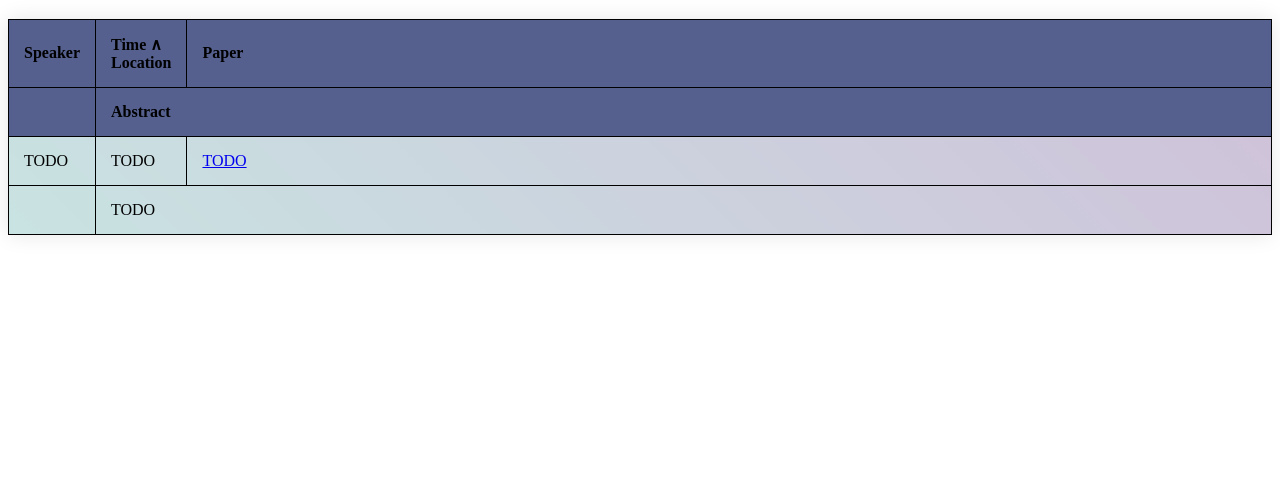
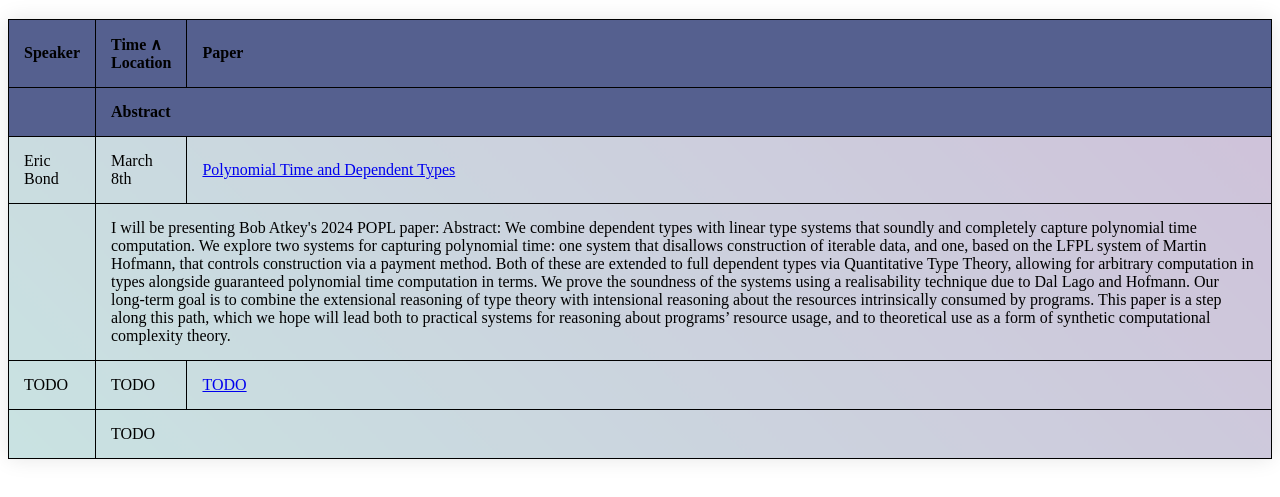
Before and after one commit to mplse-reading-group/mplse-reading-group, a plain HTML site: page current_schedules/2024-winter.html in a window 1280 px wide. Shown: the part 61-558 px from the top of the page. Drawn offline with Linux system fonts and the light colour scheme.

Commit message:
deploy: 96edc66846c59543315d880f3863a011cc6936b3

```diff
--- a/current_schedules/2024-winter.html
+++ b/current_schedules/2024-winter.html
@@ -29,6 +29,16 @@
         <tbody>
 
         <tr class="odd">
+            <td>Eric Bond</td>
+            <td>March 8th</td>
+            <td><a href="https://dl.acm.org/doi/10.1145/2535838.2535852">Polynomial Time and Dependent Types</a></td>
+        </tr>
+        <tr class="even">
+            <td></td>
+            <td colspan="2">I will be presenting Bob Atkey's 2024 POPL paper: Abstract: We combine dependent types with linear type systems that soundly and completely capture polynomial time computation.  We explore two systems for capturing polynomial time:  one system that disallows construction of iterable data,  and one, based on the LFPL system of Martin Hofmann, that controls construction via a payment method.  Both of these are extended to full dependent types via Quantitative Type Theory, allowing for arbitrary computation in types alongside guaranteed polynomial time computation in terms.  We prove the soundness of the systems using a realisability technique due to Dal Lago and Hofmann. Our long-term goal is to combine the extensional reasoning of type theory with intensional reasoning about the resources intrinsically consumed by programs.  This paper is a step along this path, which we hope will lead both to practical systems for reasoning about programs’ resource usage, and to theoretical use as a form of synthetic computational complexity theory.<br></td>
+        </tr>
+
+        <tr class="odd">
             <td>TODO</td>
             <td>TODO</td>
             <td><a href="TODO">TODO</a></td>
```
Also changed, not shown: index.html (+10 -0 lines).
